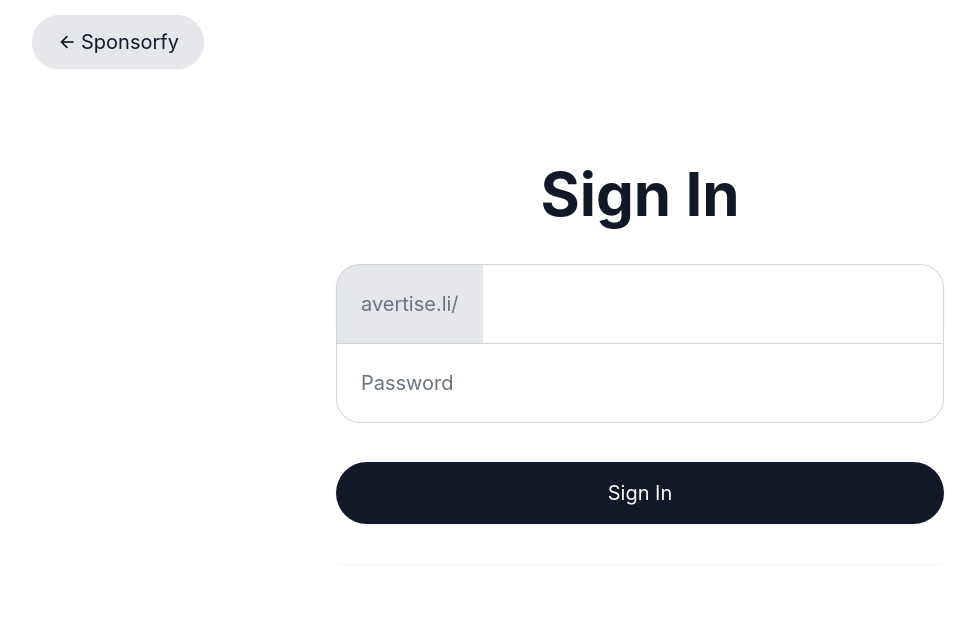
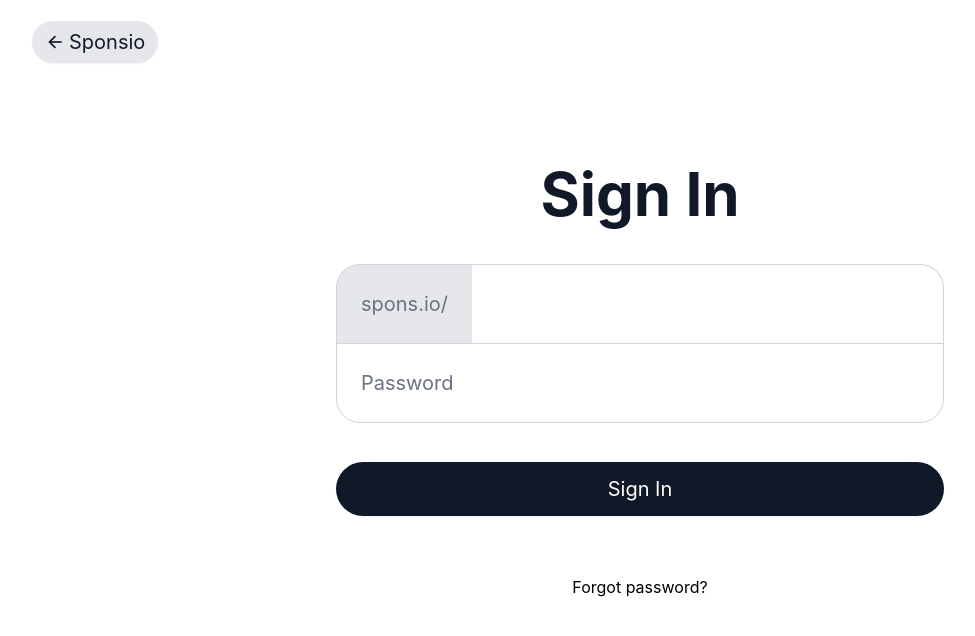
Before and after one commit to gersly/sponsorfy, a Next.js app: page /sign-in in a window 1280 px wide. Shown: the top 636 px of the page, without its empty margins (0-975 px from the left). Built offline with nearby package versions, Linux system fonts and the light colour scheme.

Commit message:
Configured auth page

```diff
--- a/components/headers/LandingPageHeader.js
+++ b/components/headers/LandingPageHeader.js
@@ -36,7 +36,7 @@ export default function LandingPageHeader() {
                         <Link href="/create-profile">
                             <button
                                 type="button"
-                                className="inline-flex my-2 items-center px-6 py-3 border border-transparent text-xl
+                                className="inline-flex my-2 items-center px-3 py-1.5 border border-transparent text-xl
                         font-base rounded-full shadow-sm text-secondary-dark bg-secondary-light"
                             >
                                 Create my profile
@@ -46,7 +46,7 @@ export default function LandingPageHeader() {
                             <button
 
                                 type="button"
-                                className="inline-flex my-2 items-center px-6 py-3 border border-gray-200 text-xl
+                                className="inline-flex my-2 items-center px-3 py-1.5 border border-gray-200 text-xl
                             font-base rounded-full shadow-sm text-gray-900 bg-gray-100 "
                             >
                                 View example
--- a/components/navigation/TopNavigation.js
+++ b/components/navigation/TopNavigation.js
@@ -9,7 +9,7 @@ const user = {
 }
 const navigation = [
     { name: 'Discover Creators', href: '/discover', current: false },
-    { name: 'Pricing', href: '#', current: false },
+    { name: 'Pricing', href: '/#pricing', current: false },
     { name: 'Blog', href: '#', current: false }
 ]
 const userNavigation = [
@@ -42,10 +42,10 @@ export default function TopNavigation(props) {
                                     <Link href="/">
                                         <button
                                             type="button"
-                                            className="inline-flex my-2 items-center px-6 py-3 border border-transparent text-xl
+                                            className="inline-flex my-2 items-center  px-3 py-1.5 border border-transparent text-xl
                         font-base rounded-full shadow-sm text-gray-900 bg-gray-200 hover:bg-gray-300"
                                         >
-                                            <i className="ri-arrow-left-line mr-1"></i>Sponsorfy
+                                            <i className="ri-arrow-left-line mr-1"></i>Sponsio
                                         </button>
                                     </Link>
                                 </div>
@@ -87,7 +87,7 @@ export default function TopNavigation(props) {
                                     </div>
                                     <div className="flex-shrink-0 flex items-center">
                                         <Link href="/">
-                                            <p className='text-gray-900 text-xl cursor-pointer'>Sponsorfy</p>
+                                            <p className='text-gray-900 text-xl cursor-pointer'>Sponsio</p>
                                         </Link>
                                     </div>
                                     <div className="hidden md:ml-6 md:flex md:items-center md:space-x-4">
@@ -110,10 +110,10 @@ export default function TopNavigation(props) {
                                     <div className="flex-shrink-0">
                                         <button
                                             type="button"
-                                            className="inline-flex my-2 items-center px-6 py-3 border border-transparent text-xl
+                                            className="inline-flex items-center px-3 py-1.5 border border-transparent text-xl
                         font-base rounded-full shadow-sm text-secondary-dark bg-secondary-light"
                                         >
-                                            Get Started
+                                            Get started
                                         </button>
                                     </div>
                                 </div>
--- a/components/profiles/ProfileMinimalistic.js
+++ b/components/profiles/ProfileMinimalistic.js
@@ -178,14 +178,14 @@ function ProfileMinimalistic(props) {
                         <div className='grid grid-cols-3 gap-4 w-full'>
                             <button
                                 type="button"
-                                className="col-span-2 inline-flex justify-center items-center px-6 py-3 border border-transparent text-xl font-medium rounded-full shadow-sm
+                                className="col-span-2 inline-flex justify-center items-center  px-3 py-1.5 border border-transparent text-xl font-medium rounded-full shadow-sm
                         text-white bg-green-500 focus:outline-none focus:ring-2 focus:ring-offset-2 focus:ring-primary-800"
                             >
                                 Pay Now
                             </button>
                             <button
                                 type="button"
-                                className="inline-flex items-center justify-center px-6 py-3 border border-gray-200 text-xl font-medium rounded-full shadow-sm
+                                className="inline-flex items-center justify-center  px-3 py-1.5 border border-gray-200 text-xl font-medium rounded-full shadow-sm
                         text-gray-900 bg-white focus:outline-none focus:ring-2 focus:ring-offset-2 focus:ring-primary-800"
                             >
                                 Explore
--- a/pages/sign-in/index.js
+++ b/pages/sign-in/index.js
@@ -1,4 +1,5 @@
 import Head from 'next/head'
+import Link from 'next/link'
 import React from 'react'
 import TopNavigation from '../../components/navigation/TopNavigation'
 
@@ -17,7 +18,7 @@ export default function SignInPage() {
                     <h1 className='md:text-6xl text-3xl font-bold text-gray-900 py-10'>
                         Sign In
                     </h1>
-                    <div className="rounded-md shadow-sm -space-y-px md:w-1/2 w-full">
+                    <div className="rounded-3xl -space-y-px md:w-1/2 w-full">
                         {/* <div>
                             <label htmlFor="email-address" className="sr-only">
                                 Email address
@@ -34,9 +35,9 @@ export default function SignInPage() {
                                 placeholder="Email address"
                             />
                         </div> */}
-                        <div className=" w-full flex rounded-3xl shadow-sm">
+                        <div className=" w-full flex rounded-3xl">
                             <span className="inline-flex items-center px-6 outline-none  rounded-r-none rounded-t-3xl border border-r-0 border-gray-300 bg-gray-200 text-gray-500 md:text-xl text-lg">
-                                avertise.li/
+                                spons.io/
                             </span>
                             <input
                                 type="text"
@@ -65,11 +66,17 @@ export default function SignInPage() {
                         <div className='py-10'>
                             <button
                                 type="button"
-                                className="w-full inline-flex justify-center items-center md:px-8 md:py-4 px-6 py-3 border border-transparent text-xl font-base rounded-full shadow-sm
+                                className="w-full inline-flex justify-center items-center  px-6 py-3 border border-transparent text-xl font-base rounded-full shadow-sm
                         text-white bg-gray-900"
                             >
                                 Sign In
                             </button>
+
+                        </div>
+                        <div className='py-5 text-center'>
+                            <Link href="/forgot-password">
+                                Forgot password?
+                            </Link>
                         </div>
                     </div>
                 </div>
--- a/public/main.css
+++ b/public/main.css
@@ -637,6 +637,11 @@ html {
   margin-right: 0.5rem;
 }
 
+.mx-1 {
+  margin-left: 0.25rem;
+  margin-right: 0.25rem;
+}
+
 .mr-1 {
   margin-right: 0.25rem;
 }
@@ -965,6 +970,10 @@ html {
   border-radius: 0px;
 }
 
+.rounded-lg {
+  border-radius: 0.5rem;
+}
+
 .rounded-t-md {
   border-top-left-radius: 0.375rem;
   border-top-right-radius: 0.375rem;
@@ -1108,6 +1117,21 @@ html {
 .bg-gray-300 {
   --tw-bg-opacity: 1;
   background-color: rgb(209 213 219 / var(--tw-bg-opacity));
+}
+
+.bg-blue-500 {
+  --tw-bg-opacity: 1;
+  background-color: rgb(59 130 246 / var(--tw-bg-opacity));
+}
+
+.bg-blue-600 {
+  --tw-bg-opacity: 1;
+  background-color: rgb(37 99 235 / var(--tw-bg-opacity));
+}
+
+.bg-gray-800 {
+  --tw-bg-opacity: 1;
+  background-color: rgb(31 41 55 / var(--tw-bg-opacity));
 }
 
 .bg-gradient-to-b {
@@ -1201,6 +1225,16 @@ html {
   padding-right: 2.5rem;
 }
 
+.py-1 {
+  padding-top: 0.25rem;
+  padding-bottom: 0.25rem;
+}
+
+.py-1\.5 {
+  padding-top: 0.375rem;
+  padding-bottom: 0.375rem;
+}
+
 .pt-2 {
   padding-top: 0.5rem;
 }
@@ -1219,6 +1253,10 @@ html {
 
 .pr-3 {
   padding-right: 0.75rem;
+}
+
+.text-center {
+  text-align: center;
 }
 
 .text-right {
@@ -1486,6 +1524,21 @@ html {
   background-color: rgb(229 231 235 / var(--tw-bg-opacity));
 }
 
+.hover\:bg-blue-500:hover {
+  --tw-bg-opacity: 1;
+  background-color: rgb(59 130 246 / var(--tw-bg-opacity));
+}
+
+.hover\:bg-blue-400:hover {
+  --tw-bg-opacity: 1;
+  background-color: rgb(96 165 250 / var(--tw-bg-opacity));
+}
+
+.hover\:bg-blue-600:hover {
+  --tw-bg-opacity: 1;
+  background-color: rgb(37 99 235 / var(--tw-bg-opacity));
+}
+
 .hover\:text-gray-500:hover {
   --tw-text-opacity: 1;
   color: rgb(107 114 128 / var(--tw-text-opacity));
```
Also changed, not shown: pages/index.js (+8 -8 lines).
